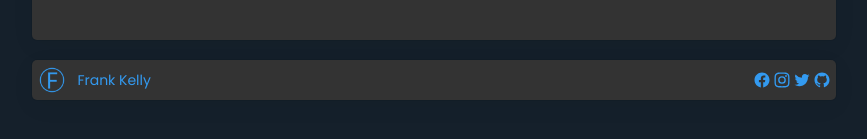
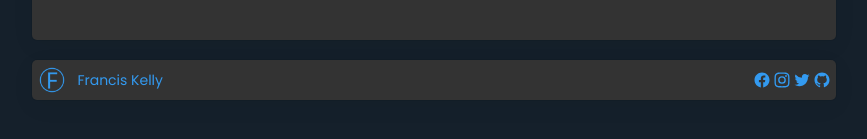
Before and after one commit to frankintech00/getitdone, a React (Create React App) app: page / in a window 1280 px wide. Shown: the part 323-462 px from the top of the page, without its empty margins (206-1073 px from the left). Built offline with nearby package versions, Linux system fonts and the light colour scheme.

Commit message:
editing README.md

```diff
--- a/src/components/Footer.js
+++ b/src/components/Footer.js
@@ -14,9 +14,9 @@ const Footer = ({ theme }) => {
             <img
               className="logo"
               src={FrankKellyLogo}
-              alt="Frank Kelly Logo"
+              alt="Francis Kelly Logo"
             ></img>
-            <span className="text">Frank Kelly</span>
+            <span className="text">Francis Kelly</span>
           </a>
         </div>
       </div>
```
Also changed, not shown: 2 other files (tests, documents, lock files or other folders).
